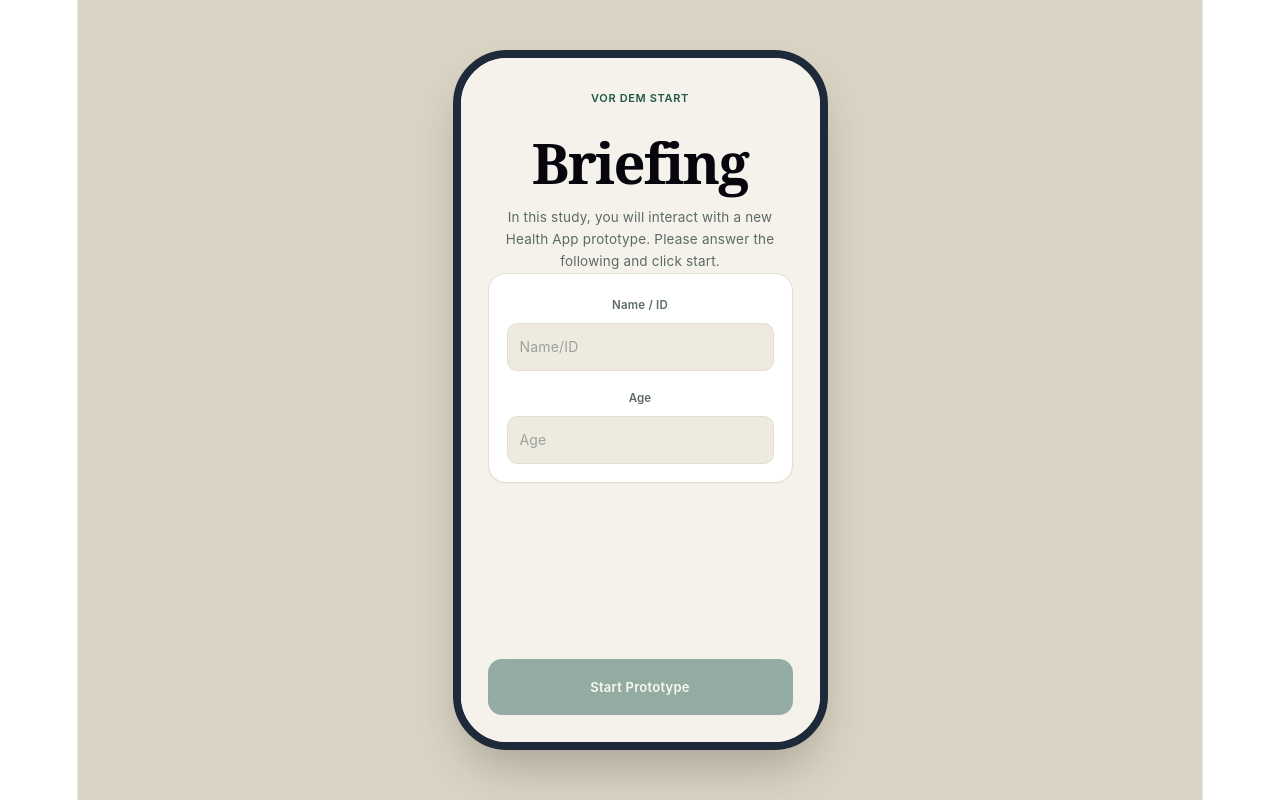
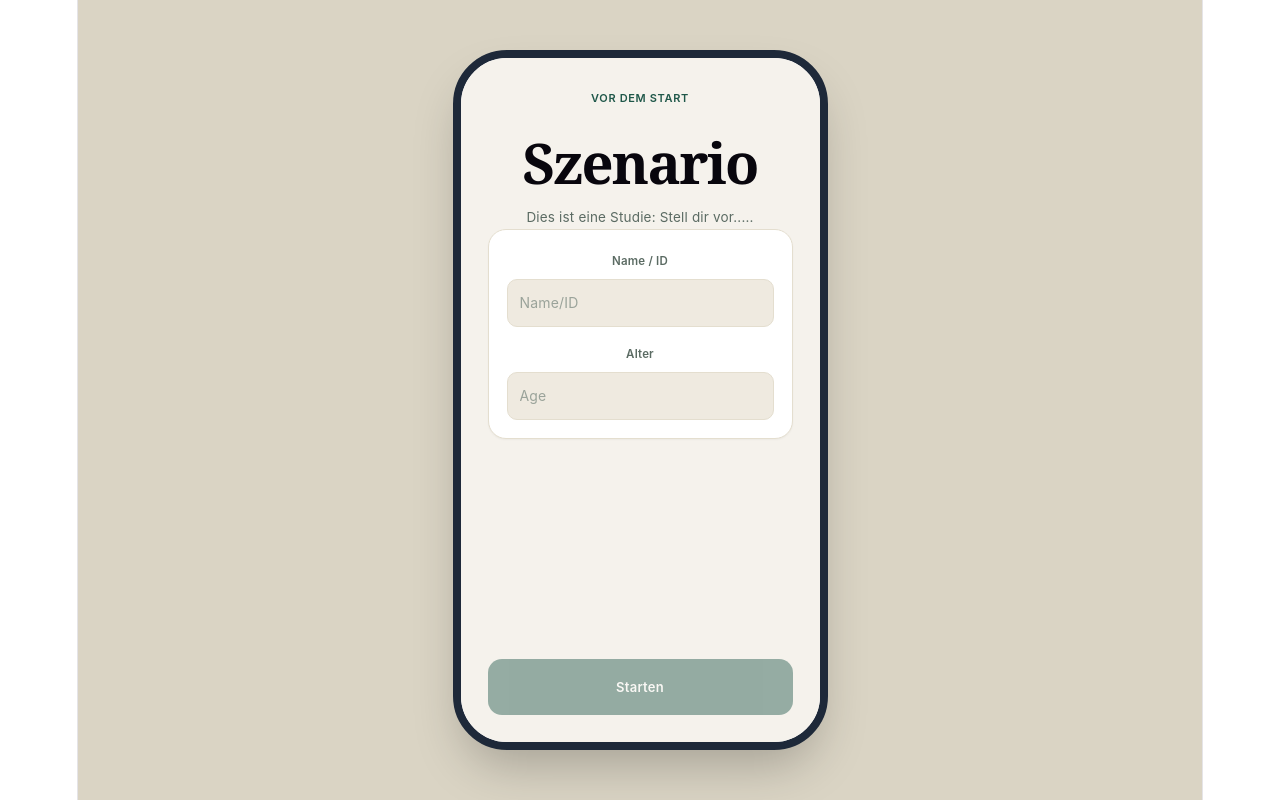
Before and after one commit to Nemozi/SmartCityPrototype, a Vue app: page / in a window 1280 px wide. Built offline with nearby package versions, Linux system fonts and the light colour scheme.

Commit message:
translate

```diff
--- a/src/App.vue
+++ b/src/App.vue
@@ -6,9 +6,9 @@
       <!-- 1. Briefing Stage -->
       <div v-if="step === 'briefing'" class="h-full overflow-y-auto p-6 flex flex-col bg-[var(--bg)]">
         <p class="eyebrow">Vor dem Start</p>
-        <h1 class="font-display text-[24px] text-[var(--ink)] mb-3">Briefing</h1>
+        <h1 class="font-display text-[24px] text-[var(--ink)] mb-3">Szenario</h1>
         <p class="mb-5 text-[13.5px] leading-relaxed text-[var(--ink-soft)]">
-          In this study, you will interact with a new Health App prototype. Please answer the following and click start.
+          Dies ist eine Studie: Stell dir vor.....
         </p>
 
         <div class="card space-y-3 mb-6">
@@ -17,7 +17,7 @@
             <input v-model="userData.name" type="text" placeholder="Name/ID" class="field" />
           </div>
           <div>
-            <label class="field-label">Age</label>
+            <label class="field-label">Alter</label>
             <input v-model="userData.age" type="number" placeholder="Age" class="field" />
           </div>
         </div>
@@ -28,7 +28,7 @@
           :disabled="!userData.name || !userData.age"
           @click="step = 'prototype'"
         >
-          Start Prototype
+          Starten
         </button>
       </div>
 
```
